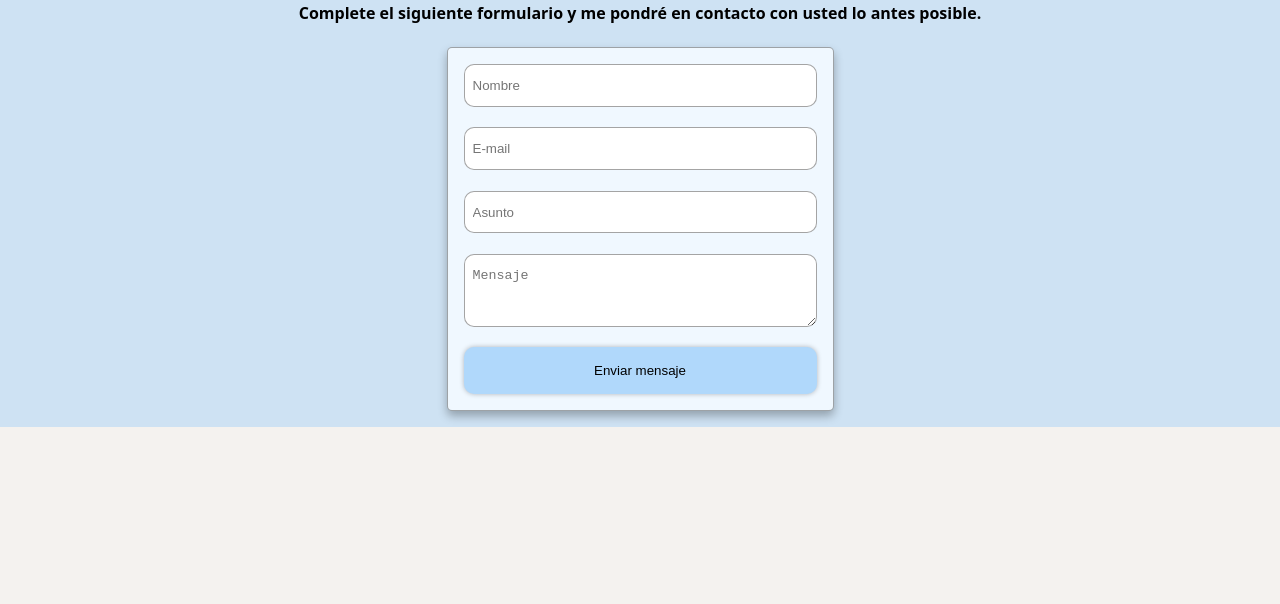
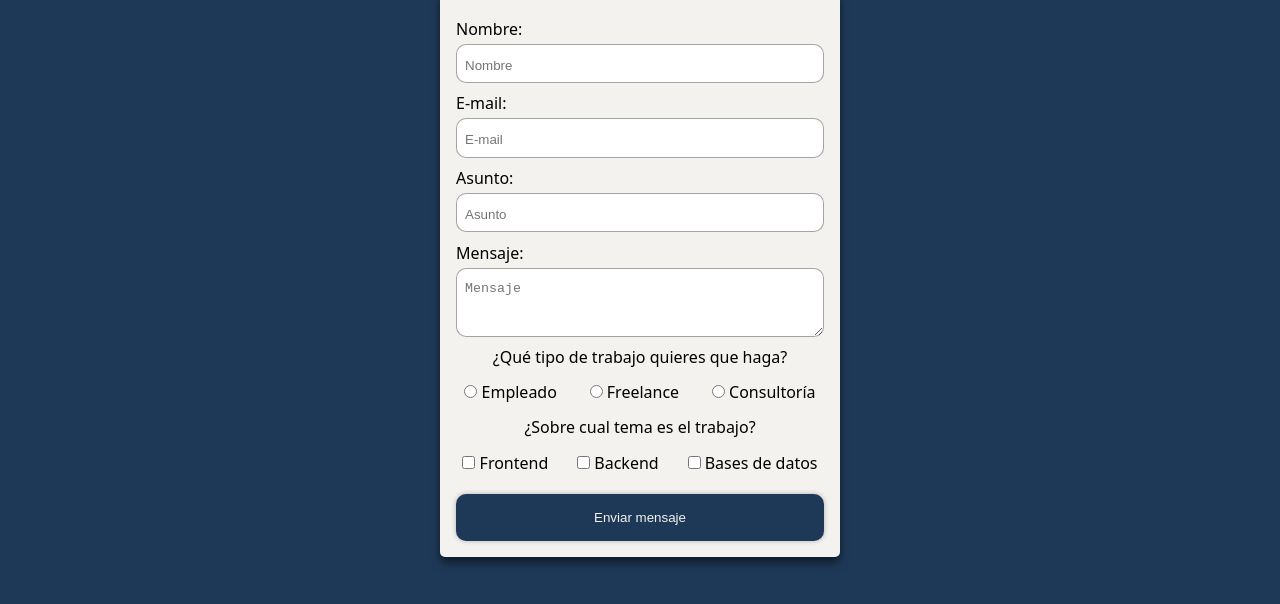
Before and after one commit to AngelCstd/portafolio, a plain HTML site: page contacto.html in a window 1280 px wide. Shown: the part 196-800 px from the top of the page. Drawn offline with Linux system fonts and the light colour scheme.

Commit message:
DONE FINISH

```diff
--- a/contacto.html
+++ b/contacto.html
@@ -1,5 +1,6 @@
 <!DOCTYPE html>
 <html lang="en">
+
 <head>
   <meta charset="UTF-8">
   <meta name="viewport" content="width=device-width, initial-scale=1.0">
@@ -8,6 +9,7 @@
   <link rel="stylesheet" href="./styles/contacto.css" />
   <title>Contacto - AngelCstd</title>
 </head>
+
 <body>
   <!-- Barra de navegacion -->
   <header class="menu__header">
@@ -40,30 +42,63 @@
   </header>
   <!-- Fin Barra de navegación -->
   <!-- Sección de Contacto -->
-  <div id="contacto"></div>
-  <section class="formcontacto">
-    <h2 class="formcontacto__titulo">Contacto</h2>
-    <h3 class="formcontacto__subtitulo">
+  <main class="formcontacto">
+    <h1 class="formcontacto__titulo">Contacto</h1>
+    <p class="formcontacto__indicaciones">
       Complete el siguiente formulario y me pondré en contacto con usted lo
       antes posible.
-    </h3>
+    </p>
     <form class="formcontacto__form" name="form" id="form">
-      <input class="formcontacto__input formcontacto" type="text" required name="nombre" placeholder="Nombre"
-        pattern="^.{1,50}$" />
-      <span class="customError"></span>
-      <input class="formcontacto__input formcontacto" type="email" required name="email" placeholder="E-mail" />
-      <span class="customError"></span>
-      <input class="formcontacto__input formcontacto" type="text" required name="asunto" placeholder="Asunto"
-        pattern="^.{1,50}$" />
-      <span class="customError"></span>
-      <textarea class="formcontacto__textarea formcontacto" rows="3" required cols="40" name="mensaje"
+
+      <label for="nombre">Nombre:</label>
+      <input class="formcontacto__input formcontacto" type="text" required name="nombre" id="nombre"
+        placeholder="Nombre" pattern="^.{1,50}$" />
+
+      <label for="email">E-mail:</label>
+      <input class="formcontacto__input formcontacto" type="email" required name="email" id="email"
+        placeholder="E-mail" />
+
+      <label for="asunto">Asunto:</label>
+      <input class="formcontacto__input formcontacto" type="text" required name="asunto" id="asunto"
+        placeholder="Asunto" pattern="^.{1,50}$" />
+
+      <label for="mensaje">Mensaje:</label>
+      <textarea class="formcontacto__textarea formcontacto" rows="3" required cols="40" name="mensaje" id="mensaje"
         placeholder="Mensaje"></textarea>
-      <span class="customError"></span>
+
+      <label class="formcontacto__label">¿Qué tipo de trabajo quieres que haga?</label>
+      <div>
+        <label for="empleado">
+          <input type="radio" id="empleado" name="trabajo" value="empleado">
+          Empleado
+        </label>
+        <label for="freelance">
+          <input type="radio" id="freelance" name="trabajo" value="freelance">
+          Freelance
+        </label>
+        <label for="consultoria">
+          <input type="radio" id="consultoria" name="trabajo" value="consultoria">
+          Consultoría
+        </label>
+      </div>
+      <label class="formcontacto__label">¿Sobre cual tema es el trabajo?</label>
+      <div>
+        <label for="Frontend">
+          <input type="checkbox" id="Frontend" name="tema" value="Frontend">
+          Frontend
+        </label>
+        <label for="Backend">
+          <input type="checkbox" id="Backend" name="tema" value="Backend">
+          Backend
+        </label>
+        <label for="DataBase">
+          <input type="checkbox" id="DataBase" name="tema" value="DataBase">
+          Bases de datos
+        </label>
+      </div>
       <button type="submit" class="formcontacto__boton">Enviar mensaje</button>
     </form>
-  </section>
+  </main>
+</body>
 
-  <!-- Sección de Footer -->
-
-</body>
 </html>
--- a/styles/contacto.css
+++ b/styles/contacto.css
@@ -1,59 +1,64 @@
-
 /*Contacto*/
-section.formcontacto {
-    margin-top: 60px;
+main.formcontacto {
     padding: 1rem;
     display: flex;
     flex-direction: column;
     align-items: center;
     gap: 1.5rem;
     text-align: center;
-    background-color: #cee2f3;
+    background-color: var(--color-azul);
+    color: var(--color-blanco);
+    min-height: calc(100vh - 65.2px);
 }
 
 .formcontacto__titulo {
     font-size: 1.8rem;
 }
 
-.formcontacto__subtitulo {
-    font-size: 1rem;
+.formcontacto__indicaciones {
+    font-size: 1.3rem;
 }
 
 .formcontacto__form {
     display: flex;
     flex-direction: column;
+    width: 100%;
     max-width: 400px;
     padding: 1rem;
     border-radius: 5px;
-    background-color: aliceblue;
-    border: 1px solid rgba(0, 0, 0, 0.349);
-    box-shadow: 0 5px 10px rgba(0, 0, 0, 0.292);
+    background-color: var(--color-blanco);
+    box-shadow: 0 5px 10px rgba(0, 0, 0, 0.579);
+}
+
+label{
+    color: #000;
+    align-self: flex-start;
+    margin: .7rem 0 .3rem;
 }
 
 .formcontacto :where(input, textarea) {
-    padding: .8rem .5rem;
+    padding: .8rem .5rem .6rem;
     border: none;
     border-radius: 10px;
     border: 1px solid #0000005b;
 }
-
-.error {
-    border-color: #cc0033;
+.formcontacto__label{
+    align-self: center;
 }
-
-.customError {
-    font-size: 15px;
-    align-self: flex-start;
-    color: #cc0033;
-    margin: .3rem 0 1rem 0;
+.formcontacto div{
+    display: flex;
+    flex-wrap: wrap;
+    gap: 0 1rem;
+    justify-content: space-around;
+    align-items: center;
 }
 
 .formcontacto__boton {
+    margin-top: 1rem;
     padding: 1rem;
     border: none;
     border-radius: 10px;
-    background-color: #b0d8fb;
+    background-color: var(--color-azul);
+    color: var(--color-blanco);
     box-shadow: 0 0 5px rgba(0, 0, 0, 0.272);
 }
-
-/*footeer*/
```
Lines whose indentation alone changed are shown as unchanged.
